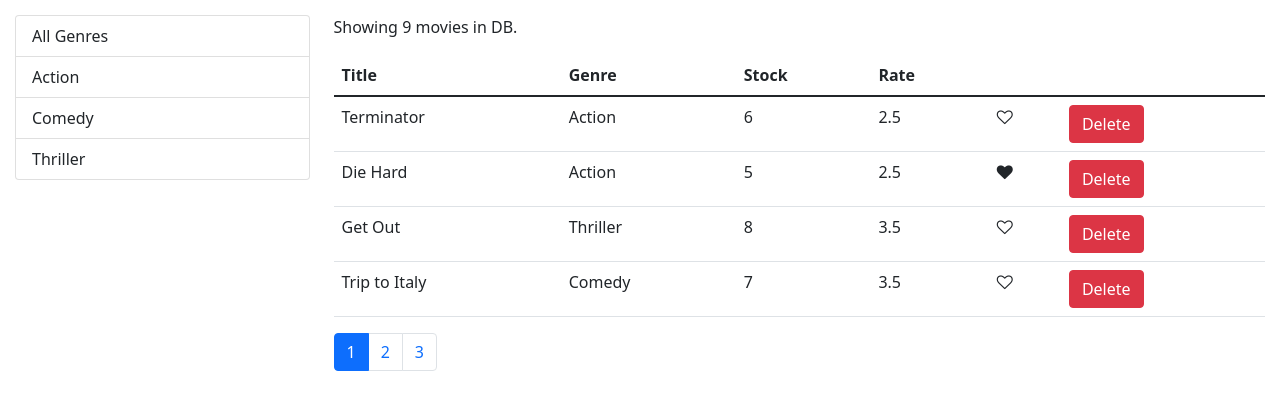
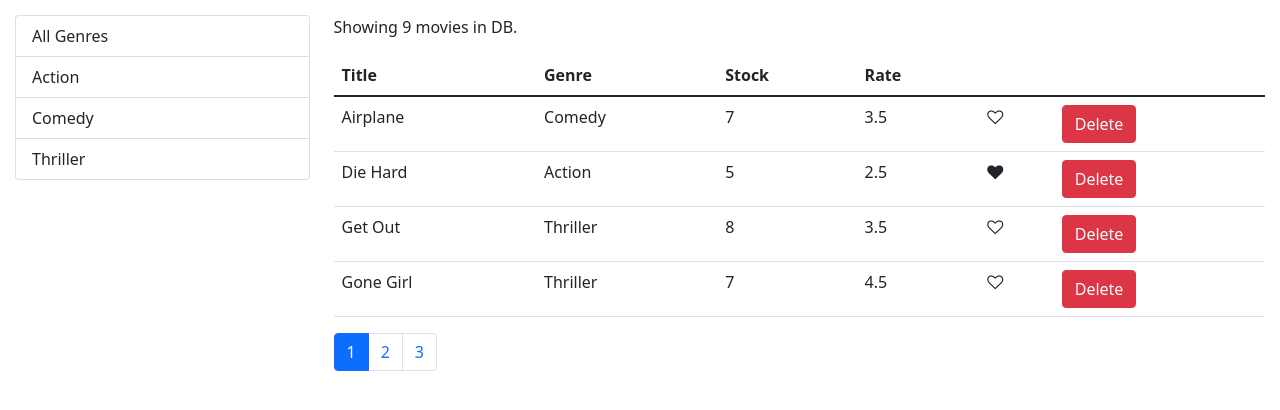
Before and after one commit to rua1hc/react-fdn-vidly-app, a React (Create React App) app: page / in a window 1280 px wide. Shown: the top 410 px of the page. Built offline with nearby package versions, Linux system fonts and the light colour scheme.

Commit message:
s5v17-18 promote sfc MoviesTable and refactor handleSort

```diff
--- a/src/comps/movies.jsx
+++ b/src/comps/movies.jsx
@@ -9,6 +9,7 @@
 import { paginate, paginate2 } from "./utils/paginate";
 
 import MoviesTable from "./moviesTable";
+import _ from "lodash";
 
 class Movies extends Component {
     state = {
@@ -17,6 +18,8 @@
         currentPage: 1,
 
         genres: [],
+
+        sortColumn: { path: "title", order: "asc" },
     };
 
     componentDidMount() {
@@ -48,14 +51,22 @@
         // console.log(genre);
     };
 
-    handleSort = (path) => {
-        console.log(path);
+    handleSort = (sortColumn) => {
+        this.setState({ sortColumn });
+        // console.log(path);
     };
 
     render() {
         const { length: count } = this.state.movies;
-        const { pageSize, currentPage, movies: allMovies } = this.state;
-        const { genres, selectedGenre } = this.state;
+        const {
+            pageSize,
+            currentPage,
+            movies: allMovies,
+            genres,
+            selectedGenre,
+            sortColumn,
+        } = this.state;
+        // const { genres, selectedGenre, sortColumn } = this.state;
 
         const filtered =
             selectedGenre && selectedGenre._id
@@ -64,7 +75,13 @@
                   )
                 : allMovies;
 
-        const movies = paginate(filtered, currentPage, pageSize);
+        const sorted = _.orderBy(
+            filtered,
+            [sortColumn.path],
+            [sortColumn.order]
+        );
+
+        const movies = paginate(sorted, currentPage, pageSize);
         // const movies2 = paginate2(allMovies, currentPage, pageSize);
 
         if (count === 0) return <p>No movies found!</p>;
@@ -83,6 +100,7 @@
 
                     <MoviesTable
                         movies={movies}
+                        sortColumn={sortColumn}
                         onLike={this.handleLike}
                         onDelete={this.handleDelete}
                         onSort={this.handleSort}
--- a/src/comps/moviesTable.jsx
+++ b/src/comps/moviesTable.jsx
@@ -2,17 +2,35 @@
 
 import Like from "./common/like";
 
-const MoviesTable = (props) => {
-    const { movies, onLike, onDelete, onSort } = props;
+class MoviesTable extends Component {
+    raiseSort = (path) => {
+        let sortColumn = { ...this.props.sortColumn };
+        if (sortColumn.path === path) {
+            sortColumn.order = sortColumn.order === "asc" ? "desc" : "asc";
+        } else {
+            sortColumn.path = path;
+            sortColumn.order = "asc";
+        }
+        this.props.onSort(sortColumn);
+    };
+
+    render() {
+        const { movies, onLike, onDelete } = this.props;
 
         return (
             <table className="table">
                 <thead>
                     <tr>
-                    <th onClick={() => onSort("title")}>Title</th>
-                    <th onClick={() => onSort("genre.name")}>Genre</th>
-                    <th onClick={() => onSort("numberInStock")}>Stock</th>
-                    <th onClick={() => onSort("dailyRentalRate")}>Rate</th>
+                        <th onClick={() => this.raiseSort("title")}>Title</th>
+                        <th onClick={() => this.raiseSort("genre.name")}>
+                            Genre
+                        </th>
+                        <th onClick={() => this.raiseSort("numberInStock")}>
+                            Stock
+                        </th>
+                        <th onClick={() => this.raiseSort("dailyRentalRate")}>
+                            Rate
+                        </th>
                         <th></th>
                         <th></th>
                     </tr>
@@ -45,6 +63,7 @@
                 </tbody>
             </table>
         );
-};
+    }
+}
 
 export default MoviesTable;
```
Lines whose indentation alone changed are shown as unchanged.
